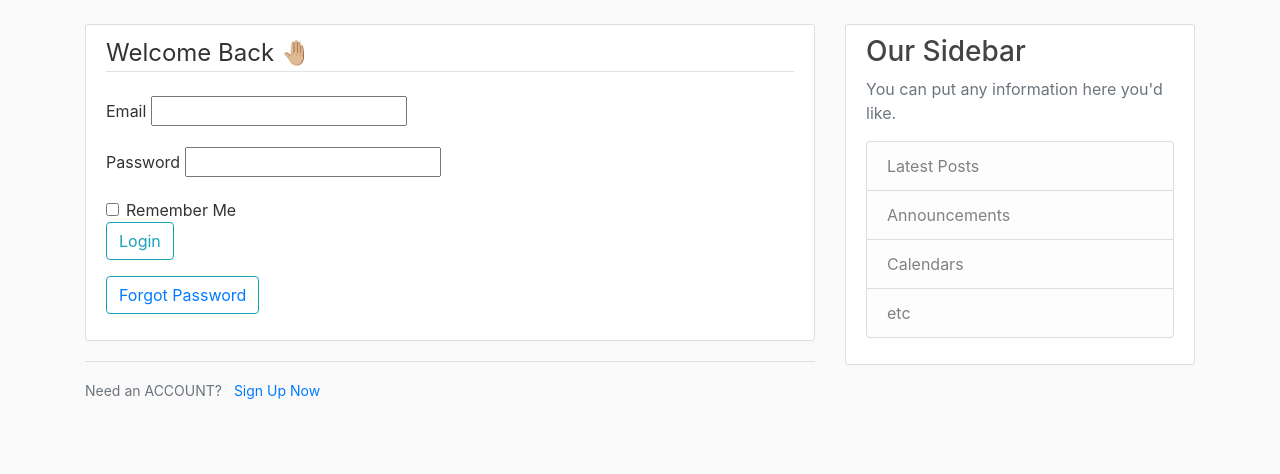
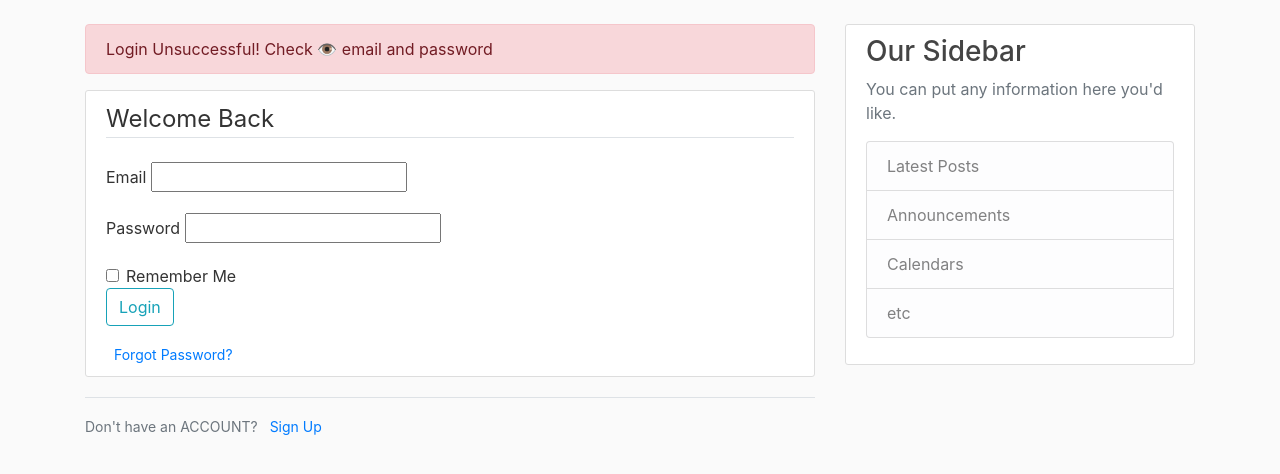
Before and after one commit to sadhiin/FlaskChronicle, a Flask app: page /login in a window 1280 px wide. Shown: the part 56-530 px from the top of the page. Run offline with Flask 3, Linux system fonts and the light colour scheme.

Commit message:
done upto user input form

```diff
--- a/app.py
+++ b/app.py
@@ -40,9 +40,14 @@ def register():
     return render_template('register.html', title='Register', form=form)
 
 
-@app.route("/login", methods=['Get', 'Post'])
+@app.route("/login", methods=['GET', 'POST'])
 def login():
     form = LoginForm()
+    if form.email.data == "me@mail.com" and form.password.data == "password":
+        flash("You have been login!", "success")
+        return redirect(url_for('home'))
+    else:
+        flash("Login Unsuccessful! Check 👁️ email and password", 'danger')
 
     return render_template("login.html", title="Loin", form=form)
 
--- a/templates/layout.html
+++ b/templates/layout.html
@@ -27,13 +27,13 @@
             </button>
             <div class="collapse navbar-collapse" id="navbarToggle">
                 <div class="navbar-nav mr-auto">
-                    <a class="nav-item nav-link" href="/">Home</a>
-                    <a class="nav-item nav-link" href="/about">About</a>
+                    <a class="nav-item nav-link" href="{{ url_for("home") }}">Home</a>
+                    <a class="nav-item nav-link" href="{{ url_for("about") }}">About</a>
                 </div>
                 <!-- Navbar Right Side -->
                 <div class="navbar-nav">
-                    <a class="nav-item nav-link" href="/login">Login</a>
-                    <a class="nav-item nav-link" href="/register">Register</a>
+                    <a class="nav-item nav-link" href="{{ url_for("login") }}">Login</a>
+                    <a class="nav-item nav-link" href="{{ url_for("register") }}">Register</a>
                 </div>
             </div>
         </div>
--- a/templates/login.html
+++ b/templates/login.html
@@ -1,43 +1,59 @@
 {% extends "layout.html" %}
 {% block content %}
-
 
     <div class="content-section">
         <form method="post" action="">
             {{ form.hidden_tag() }}
 {#            To create CSRF token cross site request fowrd token #}
-            <fieldset class="form-group">
-                <legend class="border-bottom mb-4">Welcome Back 🤚🏼</legend>
+            <fieldset class="form-gorup">
+                <legend class="border-bottom mb-4">Welcome Back</legend>
 
                 <div class="form-group">
                     {{ form.email.label(class="form-control-label") }}
-                    {{ form.email(class="form-control-label-lg") }}
+                    {% if form.email.errors %}
+                        {{ form.email(class='form-control form-control-lg is-invalid')}}
+                        <div class="invalid-feedback">
+                            {% for error in form.email.errors %}
+                                <span>{{ error }}</span>
+                            {% endfor %}
+                        </div>
+                    {% else %}
+                        {{ form.email(class="form-control-label-lg") }}
+                    {% endif %}
                 </div>
                 <div class="form-group">
                     {{ form.password.label(class="form-control-label") }}
-                    {{ form.password(class="form-control-label-lg") }}
+                    {% if form.password.errors %}
+                        {{ form.password(class='form-control form-control-lg is-invalid')}}
+                        <div class="invalid-feedback">
+                            {% for error in form.password.errors %}
+                                <span>{{ error }}</span>
+                            {% endfor %}
+                        </div>
+                    {% else %}
+                        {{ form.password(class="form-control-label-lg") }}
+                    {% endif %}
                 </div>
-
                 <div class="form-check">
-                    {{ form.remember(class="form-check-input") }}
-                    {{ form.remember.label(class="form-check-label") }}
+                    {{ form.remember(class="form-check-input")}}
+                    {{ form.remember.label(class="form-check-label")}}
                 </div>
-
                 <div class="form-group">
                     {{ form.submit(class="btn btn-outline-info") }}
                 </div>
-                <small class="btn btn-outline-info">
-                    <a href="#">Forgot Password</a>
-                </small>
             </fieldset>
+        <div>
+            <small class="form-muted ml-2">
+                <a href="#">Forgot Password?</a>
+            </small>
+            </div>
         </form>
     </div>
     <div class="border-top pt-3">
     <small class="text-muted">
-        Need an ACCOUNT? <a class="ml-2" href="{{ url_for('register') }}">Sign Up Now</a>
+        Don't have an ACCOUNT? <a class="ml-2" href="{{ url_for('register') }}">Sign Up</a>
     </small>
     </div>
 
 
-
 {% endblock content %}
```
Also changed, not shown: templates/register.html (+42 -4 lines).
